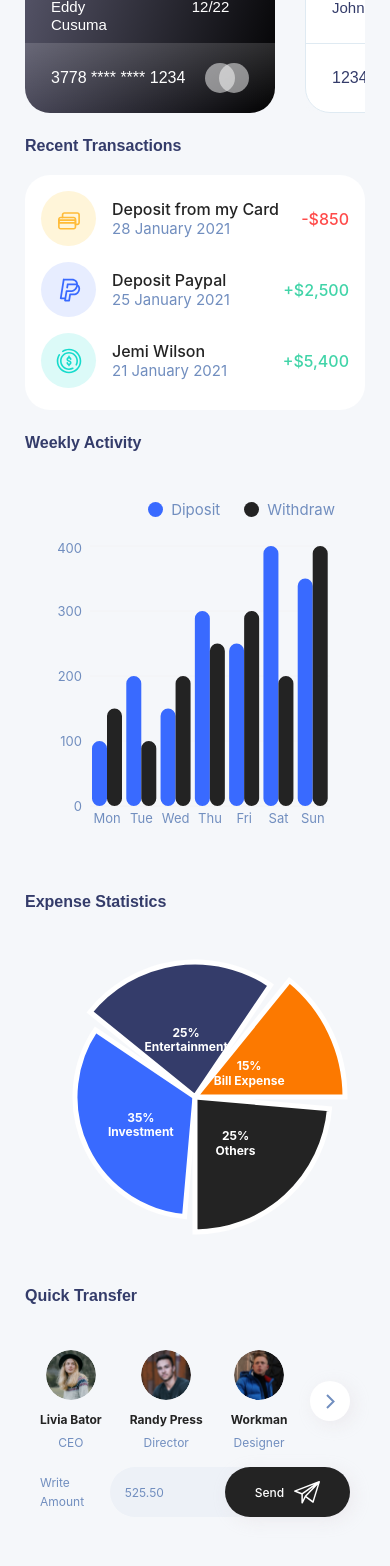
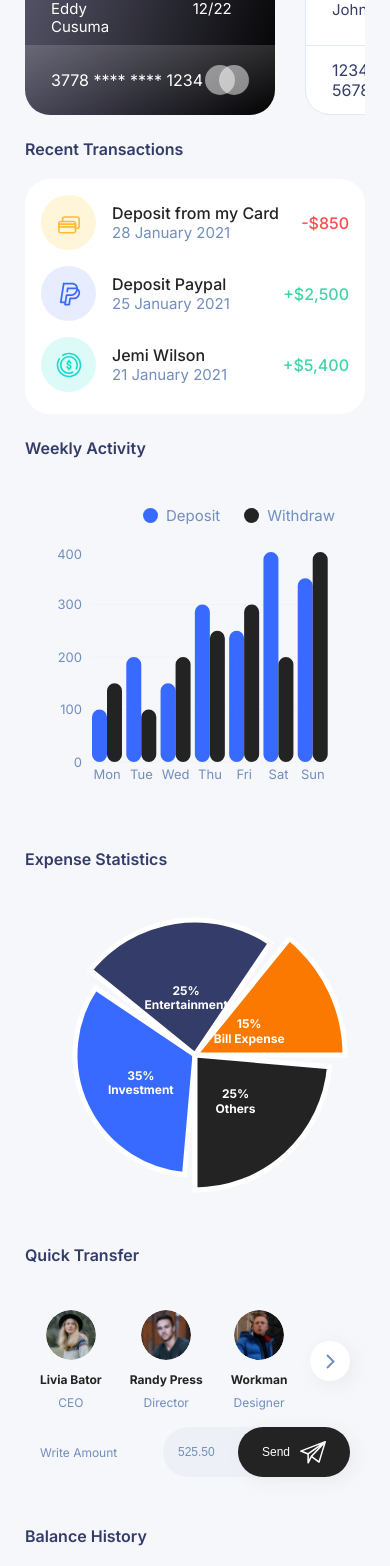
Before and after one commit to SultanAitakyn/soar-test-task, a Next.js app: page /dashboard in a window 390 px wide. Shown: the part 320-1886 px from the top of the page. Built offline with nearby package versions, Linux system fonts and the light colour scheme.

Commit message:
Add global font, small fixes

```diff
--- a/app/components/Charts/BarChart.tsx
+++ b/app/components/Charts/BarChart.tsx
@@ -26,14 +26,14 @@ const BarChart = () => {
       <div className={styles.legendContainer}>
         <div className={styles.legendItem}>
           <div className={styles.depositCircle}></div>
-          Diposit
+          Deposit
         </div>
         <div className={styles.legendItem}>
           <div className={styles.withdrawCircle}></div>
           Withdraw
         </div>
       </div>
-      <ResponsiveContainer width="100%" height={300}>
+      <ResponsiveContainer width="100%" height={250}>
         <RechartsBarChart data={barData} barGap={12}>
           <CartesianGrid stroke="#F3F3F5" horizontal={true} vertical={false} />
           <XAxis
--- a/app/components/Charts/Chart.module.scss
+++ b/app/components/Charts/Chart.module.scss
@@ -15,7 +15,6 @@
     display: flex;
     align-items: center;
     margin-left: 1.5rem;
-    font-family: 'Inter', sans-serif;
     font-size: 15px;
     color: #718ebf;
 
@@ -55,7 +54,6 @@
 }
 
 .recharts-label {
-  font-family: 'Inter', sans-serif;
   font-size: 14px;
   font-weight: 700;
   fill: #ffffff;
--- a/app/components/Charts/LineChart.tsx
+++ b/app/components/Charts/LineChart.tsx
@@ -24,7 +24,7 @@ const data = [
 const LineChart = () => {
   return (
     <div className={styles.chartContainer}>
-      <ResponsiveContainer width="100%" height={300}>
+      <ResponsiveContainer width="100%" height={250}>
         <AreaChart
           data={data}
           margin={{
--- a/app/components/Navbar/Navbar.module.scss
+++ b/app/components/Navbar/Navbar.module.scss
@@ -72,11 +72,6 @@
 @media (max-width: 992px) {
   .navbar {
     .topRow {
-      .avatar {
-        width: 35px;
-        height: 35px;
-      }
-
       .actions {
         .buttonContainer {
           display: none;
@@ -113,6 +108,12 @@
 @media (max-width: 576px) {
   .navbar {
     .topRow {
+
+      .avatar {
+        width: 35px;
+        height: 35px;
+      }
+
       .pageTitle {
         font-size: 20px;
       }
--- a/app/components/Sidebar/SidebarMenu.module.scss
+++ b/app/components/Sidebar/SidebarMenu.module.scss
@@ -11,7 +11,6 @@
     height: 60px;
     padding-left: 44px;
     cursor: pointer;
-    font-family: 'Inter', sans-serif;
     font-weight: 500;
     font-size: 18px;
     line-height: 22px;
--- a/app/components/UserList.module.scss
+++ b/app/components/UserList.module.scss
@@ -51,7 +51,6 @@
 }
 
 .userName {
-  font-family: 'Inter', sans-serif;
   font-weight: 700;
   font-size: 16px;
   line-height: 19px;
@@ -59,7 +58,6 @@
 }
 
 .userRole {
-  font-family: 'Inter', sans-serif;
   font-weight: 400;
   font-size: 15px;
   line-height: 18px;
@@ -90,6 +88,8 @@
   display: flex;
   justify-content: space-between;
   align-items: center;
+  color: #718ebf;
+  font-size: 16px;
 }
 
 .amountContainer {
@@ -106,11 +106,18 @@
 }
 
 .amount {
-  font-family: 'Inter', sans-serif;
   font-size: 16px;
   font-weight: 400;
   line-height: 19px;
+  min-width: 0;
+  border: none;
+  background: #edf1f7;
+  outline: none;
   color: #718ebf;
+
+  &::placeholder {
+    color: #718ebf;
+  }
 }
 
 .sendButton {
@@ -132,7 +139,6 @@
   }
 
   .sendText {
-    font-family: 'Inter', sans-serif;
     font-size: 16px;
     font-weight: 500;
     line-height: 19px;
@@ -154,21 +160,17 @@
     height: 50px;
   }
 
-  .userName {
-    font-size: 12px;
-  }
-
-  .userRole {
-    font-size: 12px;
-  }
-
   .arrowButton {
     width: 40px;
     height: 40px;
   }
 
-  .amount {
+  .footer, .amount, .userRole, .userName {
     font-size: 12px;
+  }
+
+  .amountContainer {
+    width: 187px;
   }
 
   .sendButton {
--- a/app/components/UserList.tsx
+++ b/app/components/UserList.tsx
@@ -77,9 +77,9 @@ const UserList = () => {
         </div>
       </div>
       <div className={styles.footer}>
-        <div className={styles.amount}>Write Amount</div>
+        <div className={styles.writeAmount}>Write Amount</div>
         <div className={styles.amountContainer}>
-          <div className={styles.amount}>525.50</div>
+          <input className={styles.amount} placeholder="525.50" />
           <button className={styles.sendButton}>
             <span className={styles.sendText}>Send</span>
             <img src="/icons/send.svg" alt="send" />
--- a/app/dashboard/Transactions.module.scss
+++ b/app/dashboard/Transactions.module.scss
@@ -37,7 +37,6 @@
 
   .title {
     display: block;
-    font-family: 'Inter', sans-serif;
     font-weight: 500;
     font-size: 16px;
     color: #232323;
@@ -45,7 +44,6 @@
 
   .date {
     display: block;
-    font-family: 'Inter', sans-serif;
     font-weight: 400;
     font-size: 15px;
     color: #718ebf;
@@ -56,7 +54,6 @@
   margin-left: auto;
 
   .amount {
-    font-family: 'Inter', sans-serif;
     font-weight: 500;
     font-size: 16px;
   }
--- a/app/layout.tsx
+++ b/app/layout.tsx
@@ -1,15 +1,21 @@
 import './styles/globals.scss';
 import { LayoutWrapper } from './components/Layout';
 import { ReactNode } from 'react';
+import { Inter } from 'next/font/google';
+
+const inter = Inter({
+  subsets: ['latin'],
+  weight: ['400', '500', '600', '700', '800'],
+});
 
 export const metadata = {
   title: 'Soar Task',
-  description: 'Soar Test Task',
+  description: 'Soar Test Task'
 };
 
 export default function RootLayout({ children }: { children: ReactNode }) {
   return (
-    <html lang="en">
+    <html lang="en" className={inter.className}>
       <body>
         <LayoutWrapper>{children}</LayoutWrapper>
       </body>
--- a/app/styles/globals.scss
+++ b/app/styles/globals.scss
@@ -7,7 +7,6 @@
 }
 
 body {
-  font-family: Arial, sans-serif;
   color: $text-color;
 }
 
```
